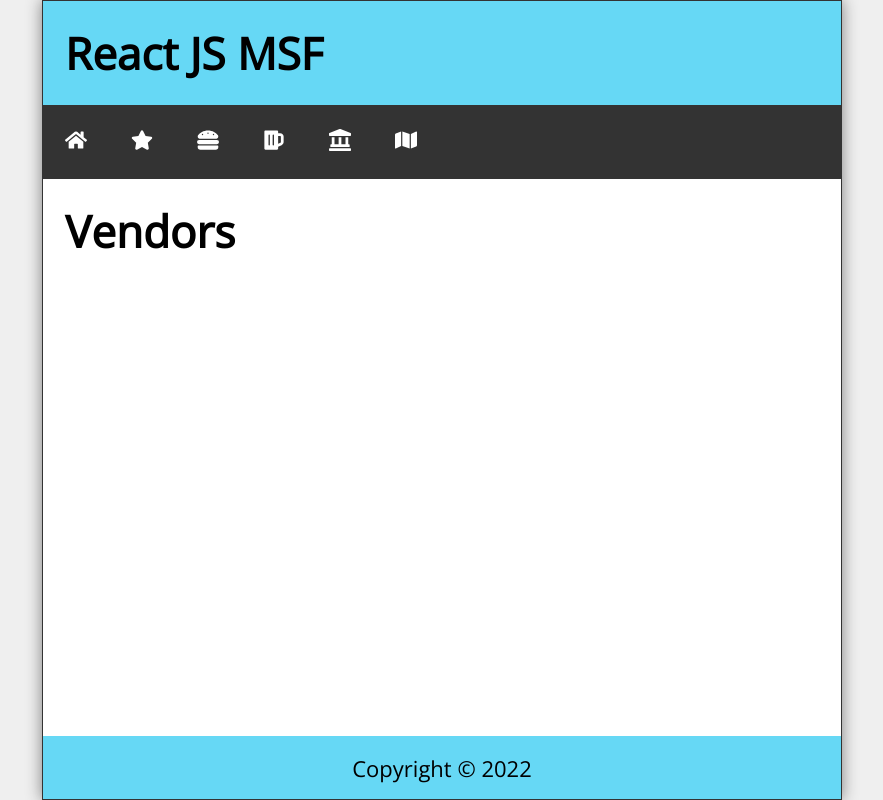
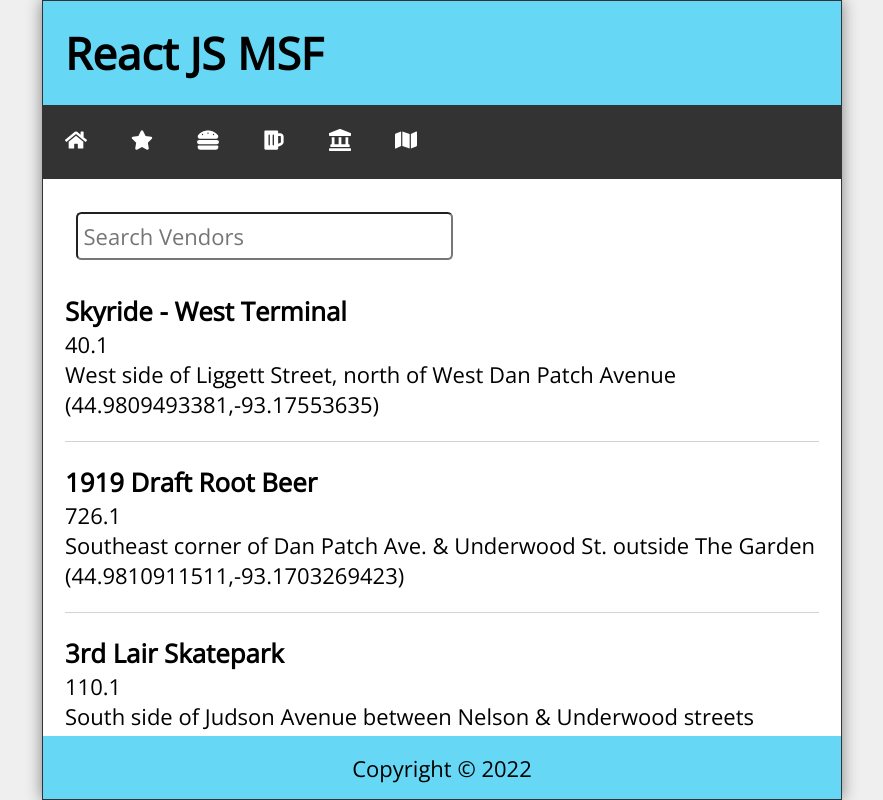
Before and after one commit to RobThomas68/MinnesotaStateFair, a React (Create React App) app: page /vendors in a window 1280 px wide. Shown: the whole page, without its empty margins (198-1081 px from the left). Built offline with nearby package versions, Linux system fonts and the light colour scheme.

Commit message:
removed unused state from DataContext, added Vendors content, code reformat

```diff
--- a/src/Drinks.js
+++ b/src/Drinks.js
@@ -1,26 +1,34 @@
-import Feed from './Feed';
+import Feed from "./Feed";
 
-import { useContext } from 'react';
-import DataContext from './context/DataContext';
+import { useContext } from "react";
+import DataContext from "./context/DataContext";
 
 const Drinks = () => {
-
-    const { searchResults, fetchError, isLoading, search, setSearch, isOnlyAtFair, setIsOnlyAtFair, isNew, setIsNew } = useContext(DataContext);
+    const {
+        searchResults,
+        search,
+        setSearch,
+        isOnlyAtFair,
+        setIsOnlyAtFair,
+        isNew,
+        setIsNew,
+    } = useContext(DataContext);
 
     const handleIsOnlyAtTheFairOnChange = () => {
         setIsOnlyAtFair(!isOnlyAtFair);
-    }
+    };
+
     const handleIsNewOnChange = () => {
         setIsNew(!isNew);
-    }
+    };
+
     return (
         <main className="Drinks">
-            {isLoading && <p className="statusMsg">Loading drinks...</p>}
-            {!isLoading && fetchError && <p className="statusMsg" style={ {color: "red" }}>{fetchError}Dr</p>}
-
-            {!isLoading && !fetchError &&
             <div>
-                    <form className="searchForm" onSubmit={(e) => e.preventDefault()}>
+                <form
+                    className="searchForm"
+                    onSubmit={(e) => e.preventDefault()}
+                >
                     <label htmlFor="search">Search Drinks</label>
                     <input
                         id="search"
@@ -30,22 +38,29 @@ const Drinks = () => {
                         onChange={(e) => setSearch(e.target.value)}
                     />
                 </form>
-                    <input id="fair" type="checkbox" checked={isOnlyAtFair} onChange={handleIsOnlyAtTheFairOnChange}></input>
+                <input
+                    id="fair"
+                    type="checkbox"
+                    checked={isOnlyAtFair}
+                    onChange={handleIsOnlyAtTheFairOnChange}
+                ></input>
                 <label htmlFor="fair">Only At Fair</label>
-                    <input id="new" type="checkbox" checked={isNew} onChange={handleIsNewOnChange}></input>
+                <input
+                    id="new"
+                    type="checkbox"
+                    checked={isNew}
+                    onChange={handleIsNewOnChange}
+                ></input>
                 <label htmlFor="new">New</label>
             </div>
-            }
 
-            {!isLoading && !fetchError && (searchResults.length ? (
+            {searchResults.length ? (
                 <Feed feedItems={searchResults} />
             ) : (
-                <p style={{ marginTop: "2rem" }}>
-                    No drinks to display.
-                </p>
-            ))}
+                <p style={{ marginTop: "2rem" }}>No drinks to display.</p>
+            )}
         </main>
-    )
-}
+    );
+};
 
-export default Drinks
+export default Drinks;
--- /dev/null
+++ b/src/VendorFeed.js
@@ -0,0 +1,13 @@
+import VendorFeedItem from "./VendorFeedItem";
+
+const VendorFeed = ({ feedItems }) => {
+    return (
+        <>
+            {feedItems.map((feedItem) => (
+                <VendorFeedItem key={feedItem.id} feedItem={feedItem} />
+            ))}
+        </>
+    );
+};
+
+export default VendorFeed;
--- /dev/null
+++ b/src/VendorFeedItem.js
@@ -0,0 +1,14 @@
+
+const VendorFeedItem = ({ feedItem }) => {
+    return (
+        <article className="post">
+            <h3>{feedItem.name}</h3>
+            <p>{feedItem.id}</p>
+            <p>{feedItem.directions}</p>
+            <p>({feedItem.latitude},{feedItem.longitude})</p>
+
+        </article>
+    );
+};
+
+export default VendorFeedItem;
--- a/src/Vendors.js
+++ b/src/Vendors.js
@@ -1,9 +1,40 @@
+import VendorFeed from "./VendorFeed";
+
+import { useContext } from "react";
+import DataContext from "./context/DataContext";
+
 const Vendors = () => {
+    const {
+        vendorSearchResults,
+        vendorSearch,
+        setVendorSearch,
+    } = useContext(DataContext);
+
     return (
-      <main className="Vendors">
-          <h1>Vendors</h1>
-      </main>
-    )
-  }
+        <main className="Vendors">
+            <div>
+                <form
+                    className="searchForm"
+                    onSubmit={(e) => e.preventDefault()}
+                >
+                    <label htmlFor="search">Search Vendors</label>
+                    <input
+                        id="search"
+                        type="text"
+                        placeholder="Search Vendors"
+                        value={vendorSearch}
+                        onChange={(e) => setVendorSearch(e.target.value)}
+                    />
+                </form>
+            </div>
 
-  export default Vendors
+            {vendorSearchResults.length ? (
+                <VendorFeed feedItems={vendorSearchResults} />
+            ) : (
+                <p style={{ marginTop: "2rem" }}>No vendors to display.</p>
+            )}
+        </main>
+    );
+};
+
+export default Vendors;
--- a/src/context/DataContext.js
+++ b/src/context/DataContext.js
@@ -1,52 +1,73 @@
-import { createContext, useState, useEffect } from 'react';
-//import useAxiosFetch from '../hooks/useAxiosFetch';
-import db from '../data/db.json';
+import { createContext, useState, useEffect } from "react";
+import db from "../data/db.json";
 
 const DataContext = createContext({});
 
 export const DataProvider = ({ children }) => {
-
-    const [search, setSearch] = useState('');
+    // ---------- Drinks ----------
+    const [search, setSearch] = useState("");
     const [searchResults, setSearchResults] = useState([]);
     const [drinks, setDrinks] = useState([]);
-    const [vendors, setVendors] = useState([]);
-    //const { data:drinkData, fetchError, isLoading } = useAxiosFetch('http://localhost:35000/drinks');
-    //const { data:vendorData, fetchError:fetchErrorVendors, isLoading:isLoadingVendors } = useAxiosFetch('http://localhost:35000/vendors');
-
     const [isOnlyAtFair, setIsOnlyAtFair] = useState(false);
     const [isNew, setIsNew] = useState(false);
+
+    // ---------- Vendors ----------
+    const [vendorSearch, setVendorSearch] = useState("");
+    const [vendorSearchResults, setVendorSearchResults] = useState([]);
+    const [vendors, setVendors] = useState([]);
 
     useEffect(() => {
         setDrinks(db.drinks);
         setVendors(db.vendors);
-      }, [])
+    }, []);
 
+    // ---------- Drinks ----------
     useEffect(() => {
-        const filteredResults = drinks.filter((drink) =>
-            (
-                (drink.name).toLowerCase().includes(search.toLowerCase()) &&
+        const filteredResults = drinks.filter(
+            (drink) =>
+                drink.name.toLowerCase().includes(search.toLowerCase()) &&
                 drink.isOnlyAtFair === isOnlyAtFair &&
                 drink.isNew === isNew
-            )
         );
-        setSearchResults(filteredResults.sort((lhs,rhs)=>lhs.name.localeCompare(rhs.name)));
-    }, [drinks, search, isOnlyAtFair, isNew])
+        setSearchResults(
+            filteredResults.sort((lhs, rhs) => lhs.name.localeCompare(rhs.name))
+        );
+    }, [drinks, search, isOnlyAtFair, isNew]);
+
+    // ---------- Vendors ----------
+    useEffect(() => {
+        const filteredResults = vendors.filter((vendor) =>
+            vendor.name.toLowerCase().includes(vendorSearch.toLowerCase())
+        );
+        setVendorSearchResults(
+            filteredResults.sort((lhs, rhs) => lhs.name.localeCompare(rhs.name))
+        );
+    }, [vendors, vendorSearch]);
 
     return (
-        <DataContext.Provider value={{
-            search, setSearch,
-            searchResults,
+        <DataContext.Provider
+            value={{
+                search,
+                setSearch,
+                searchResults,
 
-            drinks, setDrinks,
-            isOnlyAtFair, setIsOnlyAtFair,
-            isNew, setIsNew,
-            //fetchError, isLoading,
+                drinks,
+                setDrinks,
+                isOnlyAtFair,
+                setIsOnlyAtFair,
+                isNew,
+                setIsNew,
 
-            vendors, setVendors
-        }}>
+                vendorSearch,
+                setVendorSearch,
+                vendorSearchResults,
+                vendors,
+                setVendors,
+            }}
+        >
             {children}
         </DataContext.Provider>
-    )
-}
+    );
+};
 
 export default DataContext;
```
Lines whose indentation alone changed are shown as unchanged.
